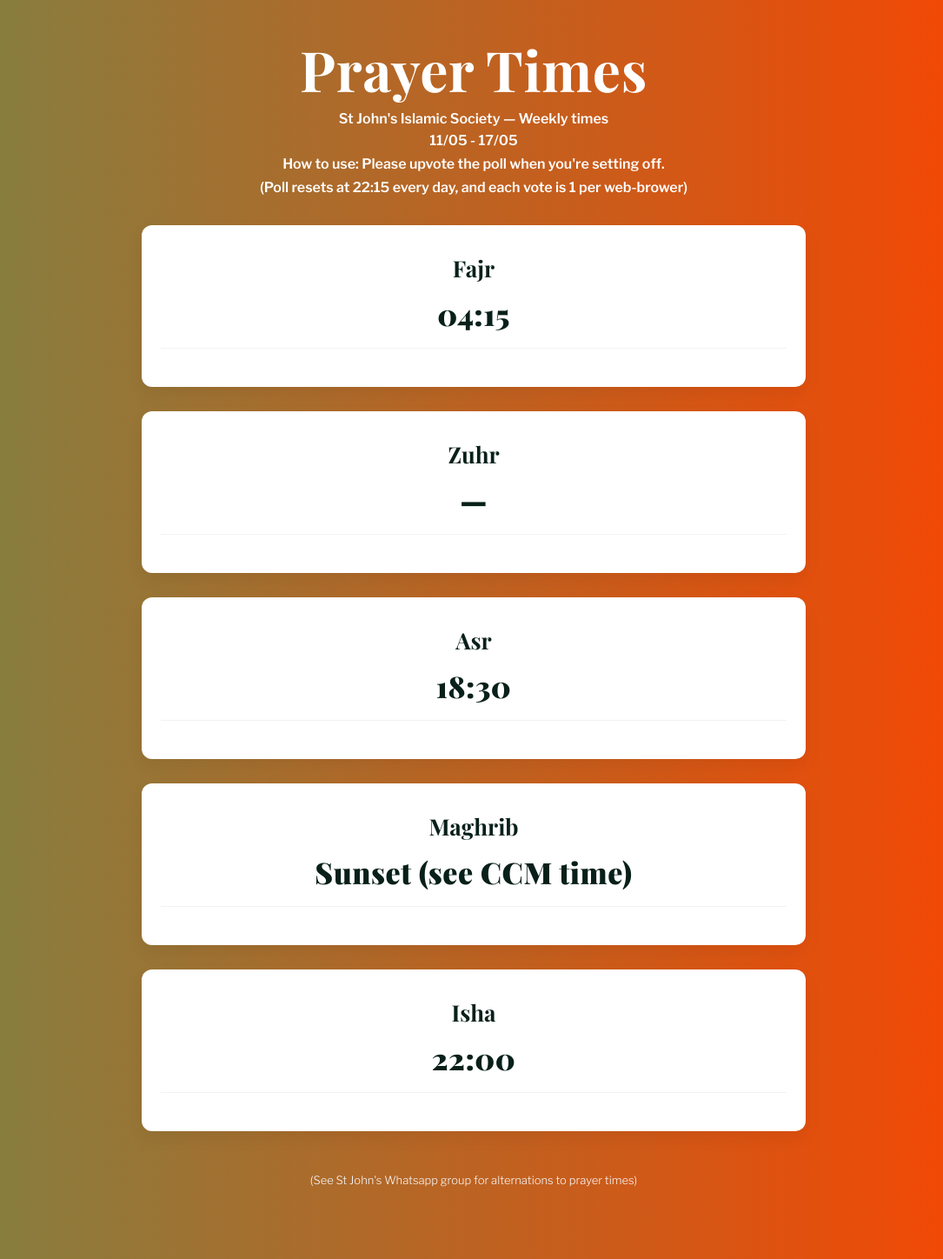
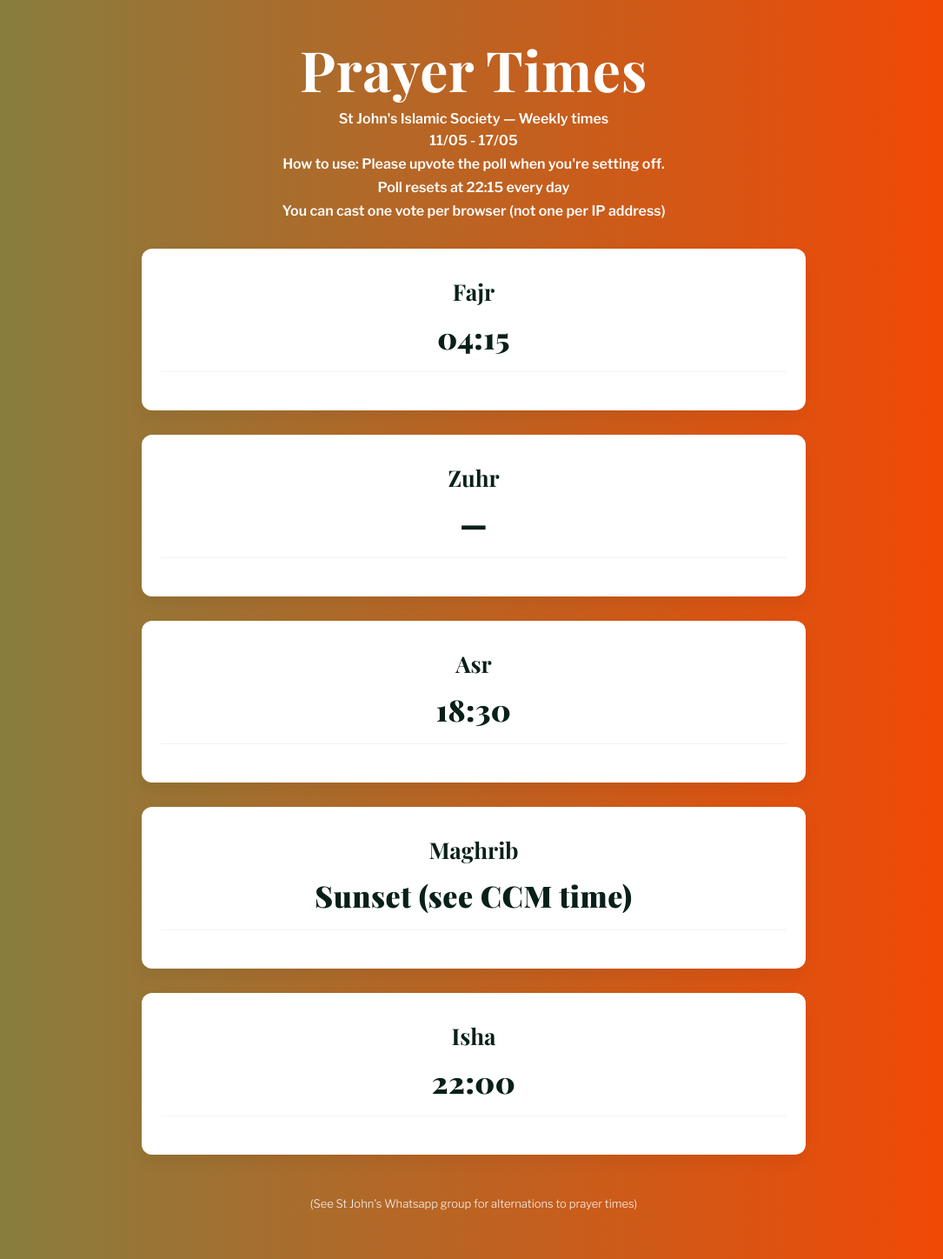
Before and after one commit to NotZakariya/NotZakariya.github.io, a Jekyll site: the page built from prayertimes.md, in a window 1280 px wide. Shown: the whole page at 87% size, without its empty margins (95-1180 px from the left). Built offline with Jekyll 4.4.1, drawn with Linux system fonts in a browser that asks for light colours; a script that is not in the unit is left out.

Commit message:
Update prayertimes.md

```diff
--- a/prayertimes.md
+++ b/prayertimes.md
@@ -14,7 +14,8 @@ no_container: true
       <p>St John's Islamic Society — Weekly times</p>
       <p id="date-range">11/05 - 17/05</p>
       <p> How to use: Please upvote the poll when you're setting off. </p>
-      <p> (Poll resets at 22:15 every day, and each vote is 1 per web-brower) </p>
+      <p> Poll resets at 22:15 every day </p>
+      <p> You can cast one vote per browser (not one per IP address) </p>
     </header>
 
     <section class="prayer-grid">
```
